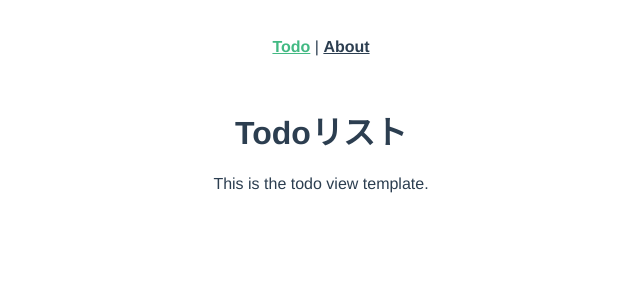
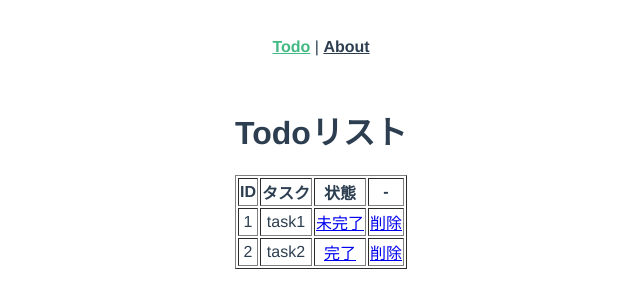
Before and after one commit to gitrhythm2/todo-vue, a Vue app: page / in a window 1280 px wide. Shown: the top 308 px of the page, without its empty margins (319-959 px from the left). Built offline with nearby package versions, Linux system fonts and the light colour scheme.

Commit message:
モックデータを使ってタスク一覧表示・削除・状態変更を実装

```diff
--- a/src/components/TodoList.vue
+++ b/src/components/TodoList.vue
@@ -1,2 +1,54 @@
 <template>
+  <div>
+    <table border="1" align="center">
+      <thead>
+        <tr>
+          <th>ID</th>
+          <th>タスク</th>
+          <th>状態</th>
+          <th>-</th>
+        </tr>
+      </thead>
+      <tbody>
+        <tr v-for="todo in todos" :key="todo.id">
+          <td>{{ todo.id }}</td>
+          <td>{{ todo.title }}</td>
+          <td><a href="#" @click="onChangeState(todo)">
+            {{ labels[todo.state] }}
+          </a></td>
+          <td><a href="#" @click="onTaskRemove(todo)">削除</a></td>
+        </tr>
+      </tbody>
+    </table>
+  </div>
 </template>
+
+<script lang="ts">
+import { Component, Prop, Vue } from 'vue-property-decorator'
+import { Todo } from '@/types/Todo'
+import TodoModel from '@/models/TodoModel'
+
+@Component
+export default class TodoList extends Vue {
+  @Prop({ type: Object, required: true })
+  todoModel!: TodoModel
+
+  get labels (): { [key: number]: string } {
+    return this.todoModel.options.reduce((result, opt) => {
+      return Object.assign(result, { [opt.state]: opt.label })
+    })
+  }
+
+  get todos (): Todo[] {
+    return this.todoModel.findList()
+  }
+
+  onChangeState (todo: Todo): void {
+    this.todoModel.changeState(todo)
+  }
+
+  onTaskRemove (todo: Todo): void {
+    this.todoModel.remove(todo)
+  }
+}
+</script>
--- /dev/null
+++ b/src/models/TodoModel.ts
@@ -0,0 +1,44 @@
+
+import { Todo } from '@/types/Todo'
+
+export default class TodoModel {
+  private todos: Todo[]
+
+  options = [
+    { state: -1, label: '全て' },
+    { state: 0, label: '未完了' },
+    { state: 1, label: '完了' }
+  ]
+
+  constructor () {
+    this.todos = [
+      {
+        id: 1,
+        title: 'task1',
+        state: 0
+      },
+      {
+        id: 2,
+        title: 'task2',
+        state: 1
+      }
+    ]
+  }
+
+  findList (): Todo[] {
+    return this.todos
+  }
+
+  changeState (todo: Todo): void {
+    todo.state = (todo.state === 0) ? 1 : 0
+  }
+
+  remove (todo: Todo): void {
+    const index = this.todos.indexOf(todo)
+    if (index === -1) {
+      return
+    }
+
+    this.todos.splice(index, 1)
+  }
+}
--- /dev/null
+++ b/src/types/Todo.ts
@@ -0,0 +1,6 @@
+
+export type Todo = {
+  id: number,
+  title: string,
+  state: number
+}
--- a/src/views/TodoView.vue
+++ b/src/views/TodoView.vue
@@ -1,13 +1,23 @@
 <template>
   <div>
     <h1>Todoリスト</h1>
-    <p>This is the todo view template.</p>
+    <todo-list
+      :todoModel="todoModel">
+    </todo-list>
   </div>
 </template>
 
 <script lang="ts">
 import { Component, Vue } from 'vue-property-decorator'
+import TodoModel from '@/models/TodoModel'
+import TodoList from '@/components/TodoList.vue'
 
+@Component({
+  components: {
+    TodoList
+  }
+})
 export default class TodoView extends Vue {
+  todoModel: TodoModel = new TodoModel()
 }
 </script>
```
